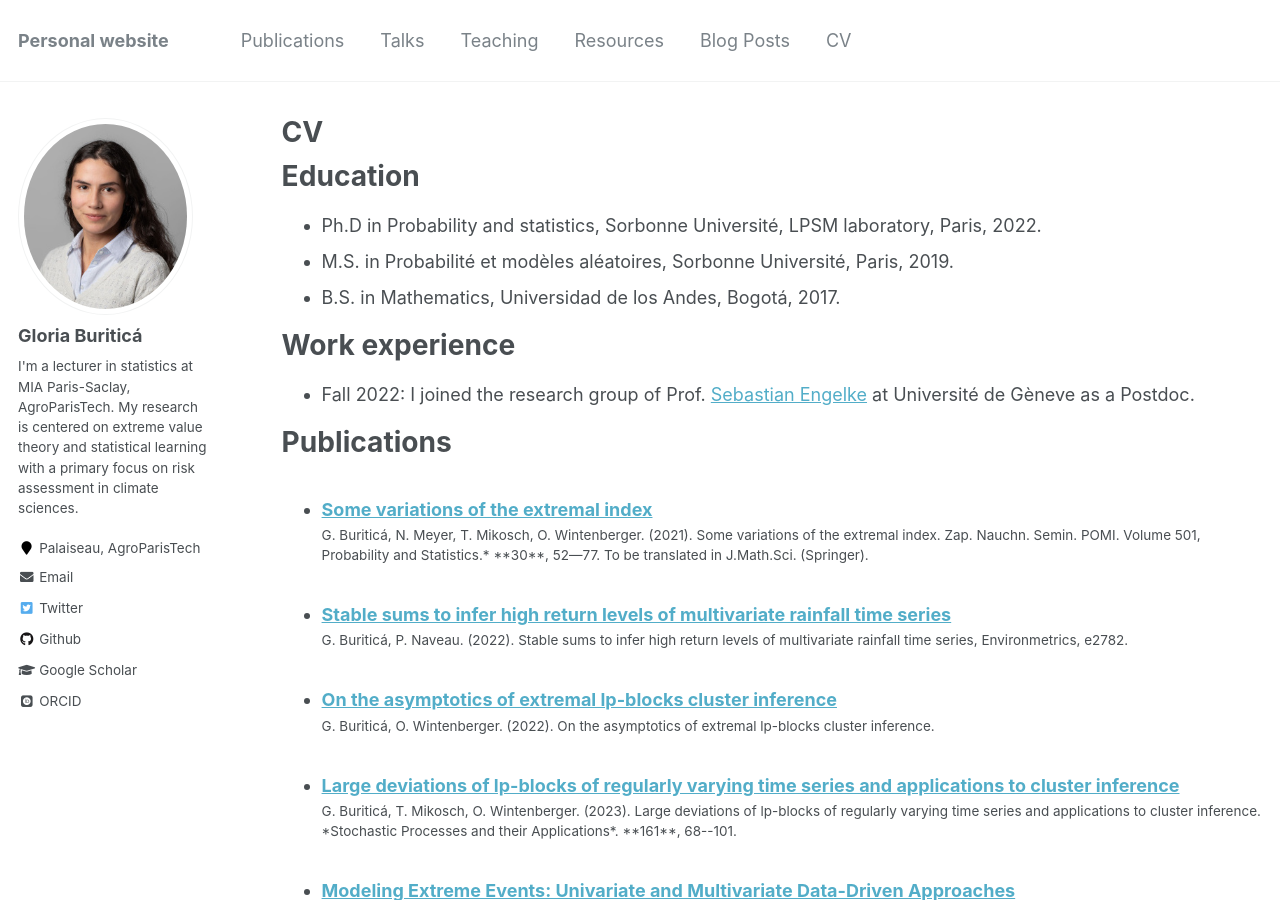
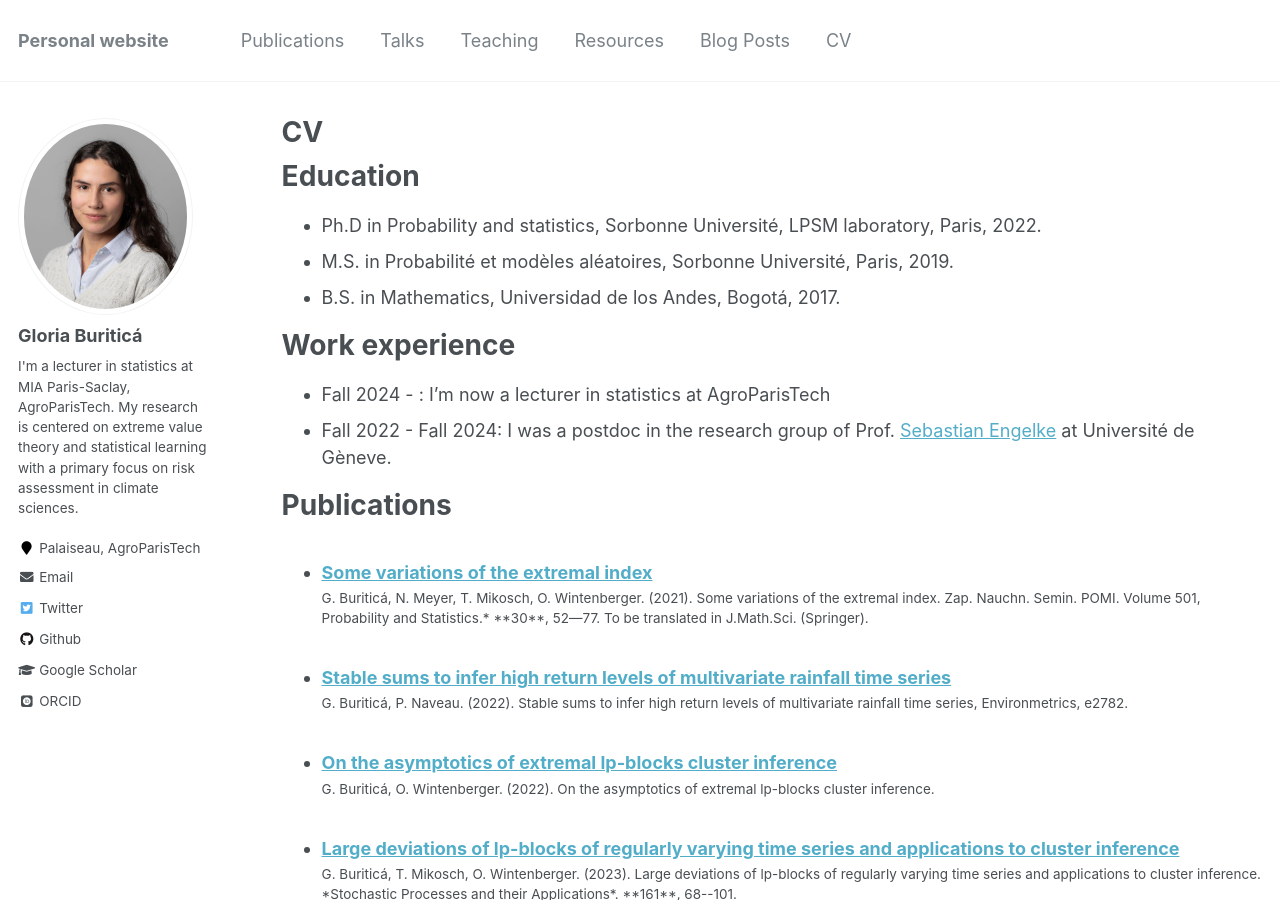
Before and after one commit to GBuritica/GBuritica.github.io, a Jekyll site: the page built from _pages/cv.md, in a window 1280 px wide and 900 px high. Built offline with Jekyll 4.4.1, drawn with Linux system fonts in a browser that asks for light colours; some web fonts are replaced.

Commit message:
Update cv.md

```diff
--- a/_pages/cv.md
+++ b/_pages/cv.md
@@ -18,7 +18,8 @@ Education
 
 Work experience
 ======
-* Fall 2022: I joined the research group of Prof. [Sebastian Engelke](http://www.sengelke.com) at Université de Gèneve as a Postdoc.
+* Fall 2024 - : I'm now a lecturer in statistics at AgroParisTech
+* Fall 2022 - Fall 2024: I was a postdoc in the research group of Prof. [Sebastian Engelke](http://www.sengelke.com) at Université de Gèneve.
 
 Publications
 ======
```
